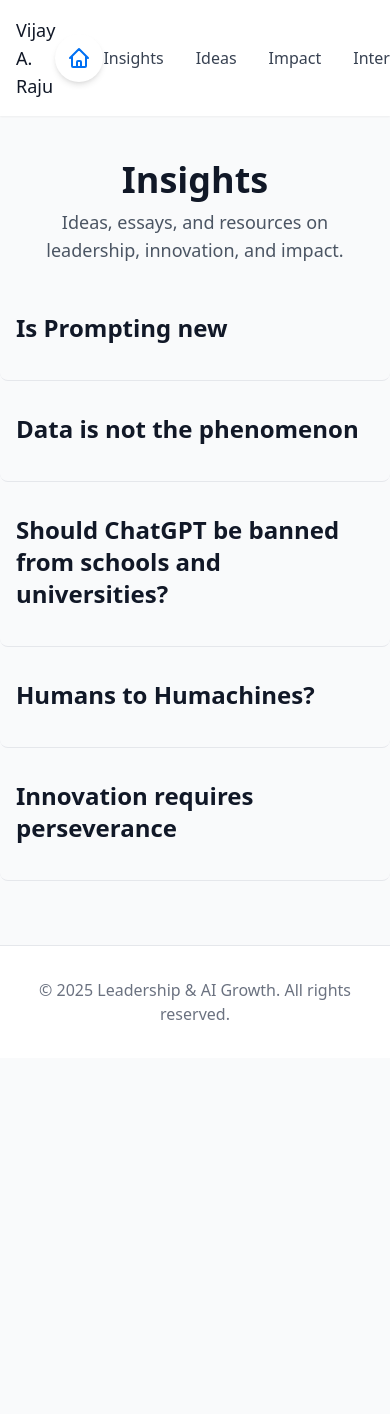
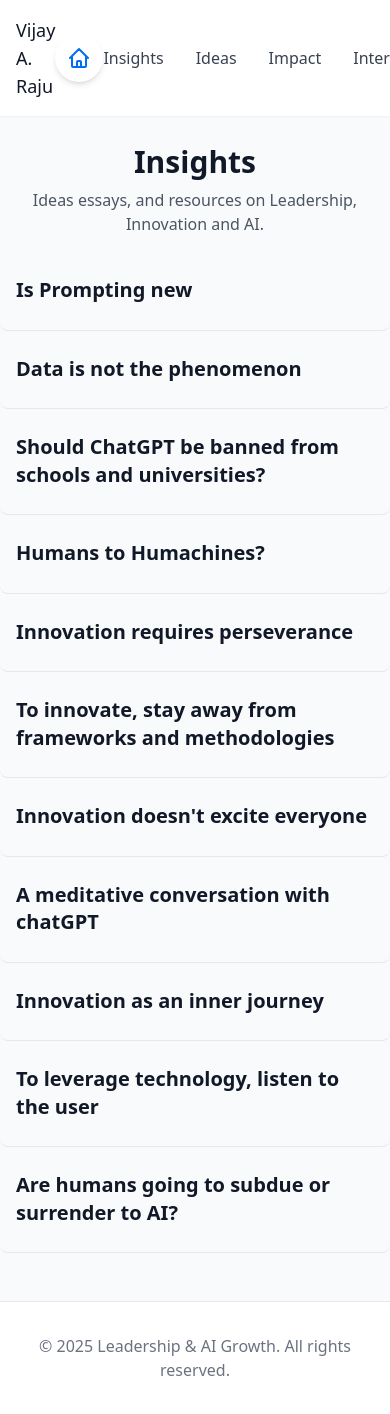
Before and after one commit to Wijay000/draft, a Next.js app: page /insights in a window 390 px wide. Before the commit the page ends 1058 px from the top, so only its background shows below. Built offline with nearby package versions, Linux system fonts and the light colour scheme.

Commit message:
feat(insights): add more links and improve mobile responsiveness (font sizes, gaps, wrapping, external links)

```diff
--- a/pages/insights.js
+++ b/pages/insights.js
@@ -30,27 +30,69 @@ export default function Insights() {
       date: "",
       description: "",
       url: "https://medium.com/@innovate_11669/innovation-requires-perseverance-and-creativity-5fa9fe0dba44"
+    },
+    {
+      title: "To innovate, stay away from frameworks and methodologies",
+      date: "",
+      description: "",
+      url: "https://medium.com/@innovate_11669/to-innovate-stay-away-from-frameworks-and-methodologies-35438ae63d80"
+    },
+    {
+      title: "Innovation doesn't excite everyone",
+      date: "",
+      description: "",
+      url: "https://medium.com/@innovate_11669/innovation-doesnt-excite-everyone-f11183dcb604"
+    },
+    {
+      title: "A meditative conversation with chatGPT",
+      date: "",
+      description: "",
+      url: "https://medium.com/@vgthinks/a-meditative-conversation-with-my-friend-on-meditation-cd5249e7fe0f"
+    },
+    {
+      title: "Innovation as an inner journey",
+      date: "",
+      description: "",
+      url: "https://lnkd.in/ePP7pBZJ"
+    },
+    {
+      title: "To leverage technology, listen to the user",
+      date: "",
+      description: "",
+      url: "https://www.linkedin.com/pulse/leverage-technology-listen-being-who-has-problem-observe-raju/?trackingId=rThVEw4mEF8OOahWRo3uiQ%3D%3D"
+    },
+    {
+      title: "Are humans going to subdue or surrender to AI?",
+      date: "",
+      description: "",
+      url: "https://www.linkedin.com/pulse/ai-humans-going-subdue-surrender-new-phenomenon-vijay-anand-raju/?trackingId=hIuzvnako84mhFRBnGf3cw%3D%3D"
     }
   ];
 
   return (
-    <div className="max-w-2xl mx-auto px-4 sm:px-6 lg:px-8 py-16">
-      <header className="mb-12 text-center">
-        <h1 className="text-4xl font-bold text-gray-900 mb-2">Insights</h1>
-        <p className="text-lg text-gray-600">Ideas, essays, and resources on leadership, innovation, and impact.</p>
+    <div className="max-w-2xl mx-auto px-4 sm:px-6 lg:px-8 py-12 sm:py-16">
+      <header className="mb-10 sm:mb-12 text-center">
+        <h1 className="text-3xl sm:text-4xl font-bold text-gray-900 mb-2">Insights</h1>
+        <p className="text-base sm:text-lg text-gray-600">Ideas essays, and resources on Leadership, Innovation and AI.</p>
       </header>
-      <section className="flex flex-col gap-8">
+      <section className="flex flex-col gap-6 sm:gap-8">
         {posts.map((post, idx) => (
           <a
             key={post.title}
             href={post.url}
-            className="block group border-b border-gray-200 pb-6 hover:bg-gray-50 transition rounded-lg px-4 -mx-4"
+            target="_blank"
+            rel="noopener noreferrer"
+            className="block group border-b border-gray-200 pb-5 sm:pb-6 hover:bg-gray-50 transition rounded-lg px-4 -mx-4"
           >
-            <div className="flex flex-col sm:flex-row sm:items-center sm:justify-between mb-2">
-              <h2 className="text-2xl font-semibold text-gray-900 group-hover:text-[#b80a2c] transition-colors">{post.title}</h2>
-              <span className="text-sm text-gray-500 mt-1 sm:mt-0">{post.date}</span>
+            <div className="flex flex-col sm:flex-row sm:items-center sm:justify-between mb-1.5 sm:mb-2">
+              <h2 className="text-xl sm:text-2xl font-semibold text-gray-900 group-hover:text-[#b80a2c] transition-colors break-words leading-snug">{post.title}</h2>
+              {post.date && (
+                <span className="text-xs sm:text-sm text-gray-500 mt-1 sm:mt-0">{post.date}</span>
+              )}
             </div>
-            <p className="text-gray-700 text-base mt-1">{post.description}</p>
+            {post.description && (
+              <p className="text-gray-700 text-sm sm:text-base mt-1">{post.description}</p>
+            )}
           </a>
         ))}
       </section>
```
